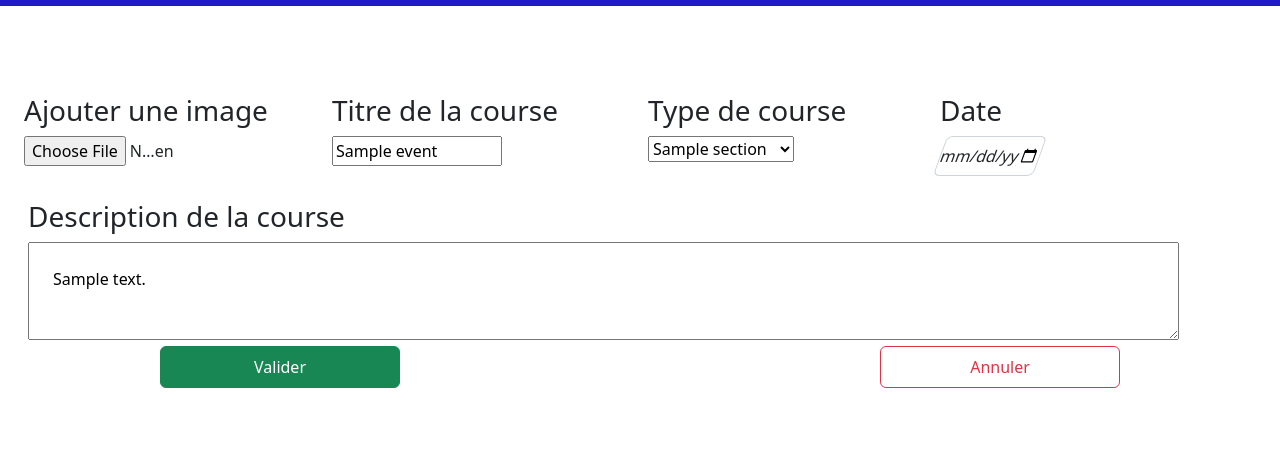
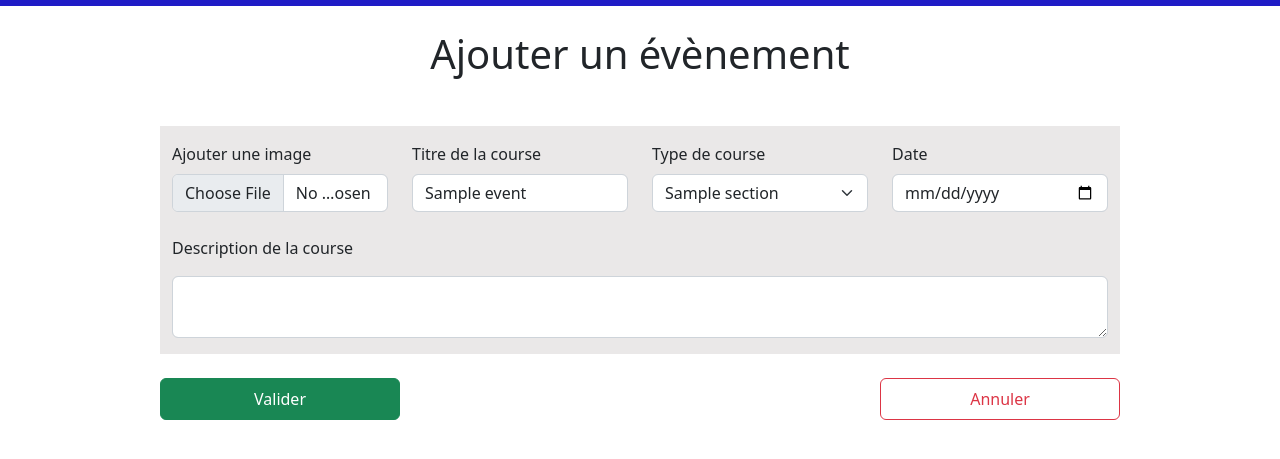
Before and after one commit to WildCodeSchool/2022-09-php-orleans-project-ecurieorleans, a PHP site: template src/View/AdminEvent/AddAdminEvent.html.twig in a window 1280 px wide. Shown: the part 125-584 px from the top of the page. Run offline with PHP 8.4, Linux system fonts and the light colour scheme; the template is opened without the code that fills it: most values are stand-ins (such as "Sample title", 1, 10 or a date in 2020); some libraries are stand-ins or nearby versions.

Commit message:
fixed-add-event

```diff
--- a/src/View/AdminEvent/AddAdminEvent.html.twig
+++ b/src/View/AdminEvent/AddAdminEvent.html.twig
@@ -1,10 +1,9 @@
 {% extends 'admin_layout.html.twig' %}
 
-{% block stylesheetGrandChild %}
-	<link rel="stylesheet" href="/assets/css/card.css"/>
-{% endblock %}
+{% block stylesheetGrandChild %}{% endblock %}
 
-{% block content%}
+{% block content %}
+	<h1 class="text-center my-4 mb-5">Ajouter un évènement</h1>
 	{% if errors  %}
 		<div class="d-flex justify-content-center flex-column align-items-center">
 			<svg xmlns=" http://www.w3.org/2000/svg" width=" 120" height=" 120" fill=" #FF0000" class=" bi bi-exclamation-triangle py-2" viewbox=" 0 0 16 16">
@@ -18,58 +17,39 @@
 			{% endfor %}
 		</div>
 	{% endif %}
-	<form method="post" accept-charset="UTF-8" class=" form container-fluid mt-5" enctype="multipart/form-data" id="addEvent">
-		<div class="row p-4">
-			<div class="col-md-3 col-12 p-0 pt-3">
-				<h3>
-					<label for="eventImage">Ajouter une image</label>
-				</h3>
-				<input id="eventImage" type="file" name="eventImage" class="col-6">
+	<form method="post" accept-charset="UTF-8" class="form container-fluid my-4 w-75" enctype="multipart/form-data" id="editEvent">
+		<input type="hidden" value="{{ event.id }}" name="id">
+		<div class="row pt-3 admin-form ">
+			<div class="col-md-3">
+				<label for="eventImage" class="form-label">Ajouter une image</label>
+				<input id="eventImage" type="file" name="eventImage" class="form-control col-6" value="{% if event.imgPath is defined %}{{ event.imgPath }}{% endif %}">
 			</div>
-			<div class="col-md-9 col-12 p-0">
-				<div>
-					<div class="row">
-						<div class="col-md-4 col-12 pt-3">
-							<h3>
-								<label for="raceName" class="text-center">Titre de la course</label>
-							</h3>
-							<input class="col-md-7 col-8" id="raceName" type="text" name="raceName" value="{% if events.raceName is defined %}{{ events.raceName }}{% endif %}">
+			<div class="col-md-3">
+				<label for="raceName" class="form-label">Titre de la course</label>
+				<input class="form-control col-md-7 col-8" id="raceName" type="text" name="raceName" value="{% if event.title is defined %}{{ event.title }}{% endif %}">
 			</div>
-						<div class="col-md-8 col-12">
-							<div class="container row">
-								<div class="col-md-6 col-12 p-0 pt-3">
-									<h3>
-										<label for="sportSelect">Type de course</label>
-									</h3>
-									<select class="col-6" name="sportSelect" id="sportSelect">
+			<div class="col-md-3">
+				<label for="sportSelect" class="form-label">Type de course</label>
+				<select name="sportSelect" id="sportSelect" class="form-select">
 					{% for section in sections %}
 						<option value="{{section.id}}">{{section.name}}</option>
 					{% endfor %}
 				</select>
 			</div>
-								<div class="col-md-6 col-12 p-0 pt-3">
-									<h3>
-										<label for="date">Date</label>
-									</h3>
-									<div>
+			<div class="col-md-3">
+				<label for="date" class="form-label">Date</label>
 				<div class="input-group date" id="datepicker">
-											<input type="date" class="form-control p-0" id="date" name="date" value="{% if events.date is defined %}{{ events.date }}{% endif %}"/>
+					<input type="date" class="form-control" id="date" name="date" value="{% if event.raceDate is defined %}{{ event.raceDate }}{% endif %}"/>
 				</div>
 			</div>
+			<div>
+				<label class="mt-4" for="raceDescription" class="form-label">Description de la course</label>
+				<textarea id="raceDescription" class="form-control my-3" name="raceDescription"></textarea>
 			</div>
 		</div>
-						</div>
-					</div>
-				</div>
-			</div>
-		</div>
-		<h3>
-			<label class="mx-3" for="raceDescription">Description de la course</label>
-		</h3>
-		<textarea id="raceDescription" class="col-11 mx-3 p-4" name="raceDescription">{% if events.raceDescription is defined %}{{ events.raceDescription }}{% endif %}</textarea>
 	</form>
 	<div class="d-flex justify-content-between w-75 m-auto">
-		<button type="submit" class="btn btn-success w-25 py-2" form="addEvent">Valider</button>
+		<button type="submit" class="btn btn-success w-25 py-2" form="editEvent">Valider</button>
 		<button class="btn btn-outline-danger w-25 py-2">
 			<a href="/admin/evenement" class="admin-buttons text-danger">Annuler</a>
 		</button>
```
Lines whose indentation alone changed are shown as unchanged.
